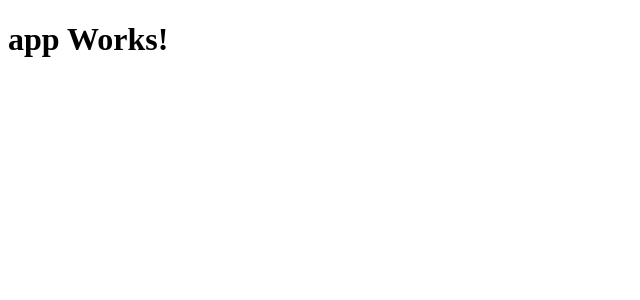
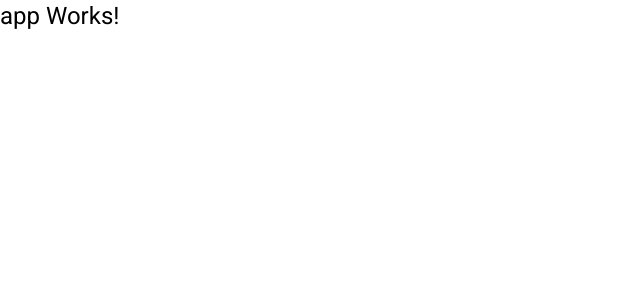
Before and after one commit to JeicksonT1000/Loca-Facil-Novo, an Angular app: page / in a window 1280 px wide. Shown: the top 300 px of the page, without its empty margins (0-640 px from the left). Built offline with nearby package versions, Linux system fonts and the light colour scheme.

Commit message:
angular material adicionado

```diff
--- a/angular.json
+++ b/angular.json
@@ -50,6 +50,7 @@
               "src/assets"
             ],
             "styles": [
+              "./node_modules/@angular/material/prebuilt-themes/deeppurple-amber.css",
               "src/styles.css"
             ],
             "scripts": []
--- a/package.json
+++ b/package.json
@@ -10,10 +10,12 @@
   "private": true,
   "dependencies": {
     "@angular/animations": "~12.0.3",
+    "@angular/cdk": "^12.2.2",
     "@angular/common": "~12.0.3",
     "@angular/compiler": "~12.0.3",
     "@angular/core": "~12.0.3",
     "@angular/forms": "~12.0.3",
+    "@angular/material": "^12.2.2",
     "@angular/platform-browser": "~12.0.3",
     "@angular/platform-browser-dynamic": "~12.0.3",
     "@angular/router": "~12.0.3",
--- a/src/app/app.module.ts
+++ b/src/app/app.module.ts
@@ -3,6 +3,7 @@
 
 import { AppRoutingModule } from './app-routing.module';
 import { AppComponent } from './app.component';
+import { BrowserAnimationsModule } from '@angular/platform-browser/animations';
 
 @NgModule({
   declarations: [
@@ -10,7 +11,8 @@
   ],
   imports: [
     BrowserModule,
-    AppRoutingModule
+    AppRoutingModule,
+    BrowserAnimationsModule
   ],
   providers: [],
   bootstrap: [AppComponent]
--- a/src/index.html
+++ b/src/index.html
@@ -6,8 +6,11 @@
   <base href="/">
   <meta name="viewport" content="width=device-width, initial-scale=1">
   <link rel="icon" type="image/x-icon" href="favicon.ico">
+  <link rel="preconnect" href="https://fonts.gstatic.com">
+  <link href="https://fonts.googleapis.com/css2?family=Roboto:wght@300;400;500&display=swap" rel="stylesheet">
+  <link href="https://fonts.googleapis.com/icon?family=Material+Icons" rel="stylesheet">
 </head>
-<body>
+<body class="mat-typography">
   <app-root></app-root>
 </body>
 </html>
--- a/src/styles.css
+++ b/src/styles.css
@@ -1 +1,4 @@
 /* You can add global styles to this file, and also import other style files */
+
+html, body { height: 100%; }
+body { margin: 0; font-family: Roboto, "Helvetica Neue", sans-serif; }
```
Also changed, not shown: 1 other file (tests, documents, lock files or other folders).
